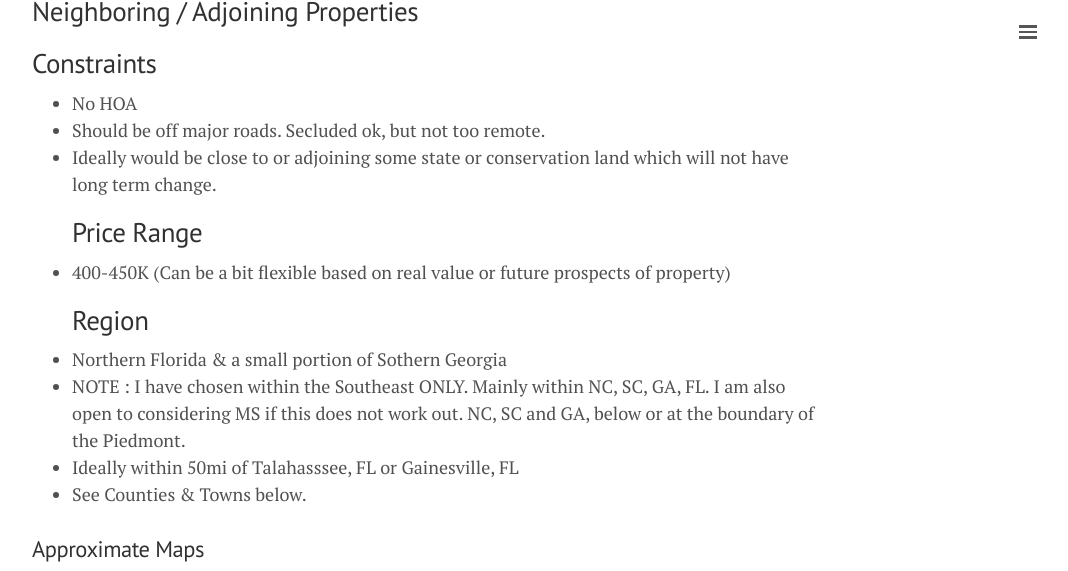
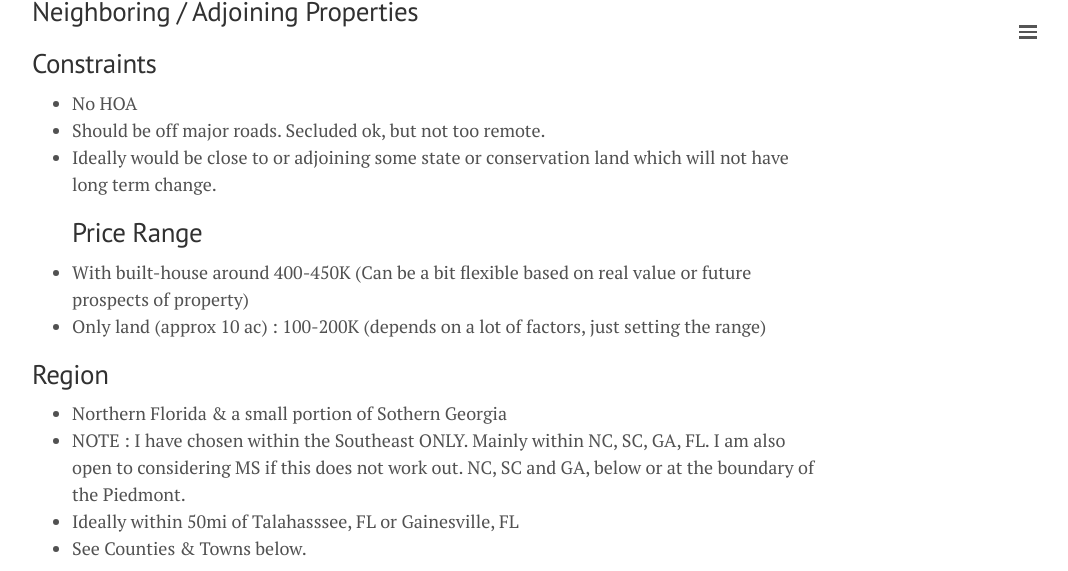
Before and after one commit to sectorzero/sectorzero.github.io, a Jekyll site: the page built from temp/property-search.md, in a window 1280 px wide and 1400 px high, scrolled down 2103 px, cut to the strip 0-571 px from the top of the window. Shown: the whole strip, without its empty margins (212-1280 px from the left). Built offline with Jekyll 4.4.1, drawn with Linux system fonts in a browser that asks for light colours; some of the changed lines change nothing that is shown; some of the changed text lies outside the part shown.

Commit message:
updated property search

```diff
--- a/temp/property-search.md
+++ b/temp/property-search.md
@@ -68,7 +68,9 @@ version: 0.1
 - Should be off major roads. Secluded ok, but not too remote.
 - Ideally would be close to or adjoining some state or conservation land which will not have long term change.
 ## Price Range
-- 400-450K (Can be a bit flexible based on real value or future prospects of property)
+- With built-house around 400-450K (Can be a bit flexible based on real value or future prospects of property)
+- Only land (approx 10 ac) : 100-200K (depends on a lot of factors, just setting the range)
+
 ## Region
 - Northern Florida & a small portion of Sothern Georgia
 - NOTE : I have chosen within the Southeast ONLY. Mainly within NC, SC, GA, FL. I am also open to considering MS if this does not work out. NC, SC and GA, below or at the boundary of the Piedmont.
@@ -86,18 +88,8 @@ version: 0.1
   - Leon
   - Jefferson
   - Madison
-  - Hamilton
-  - Baker
-  - Union
-  - Bradford
   - Lafayette
   - Suwanee
-  - Dixie
-  - Gilchrist
-  - Columbia
-  - Alachua
-  - Levy
-
 - South Georgia
   - Decatur
   - Grady
```
